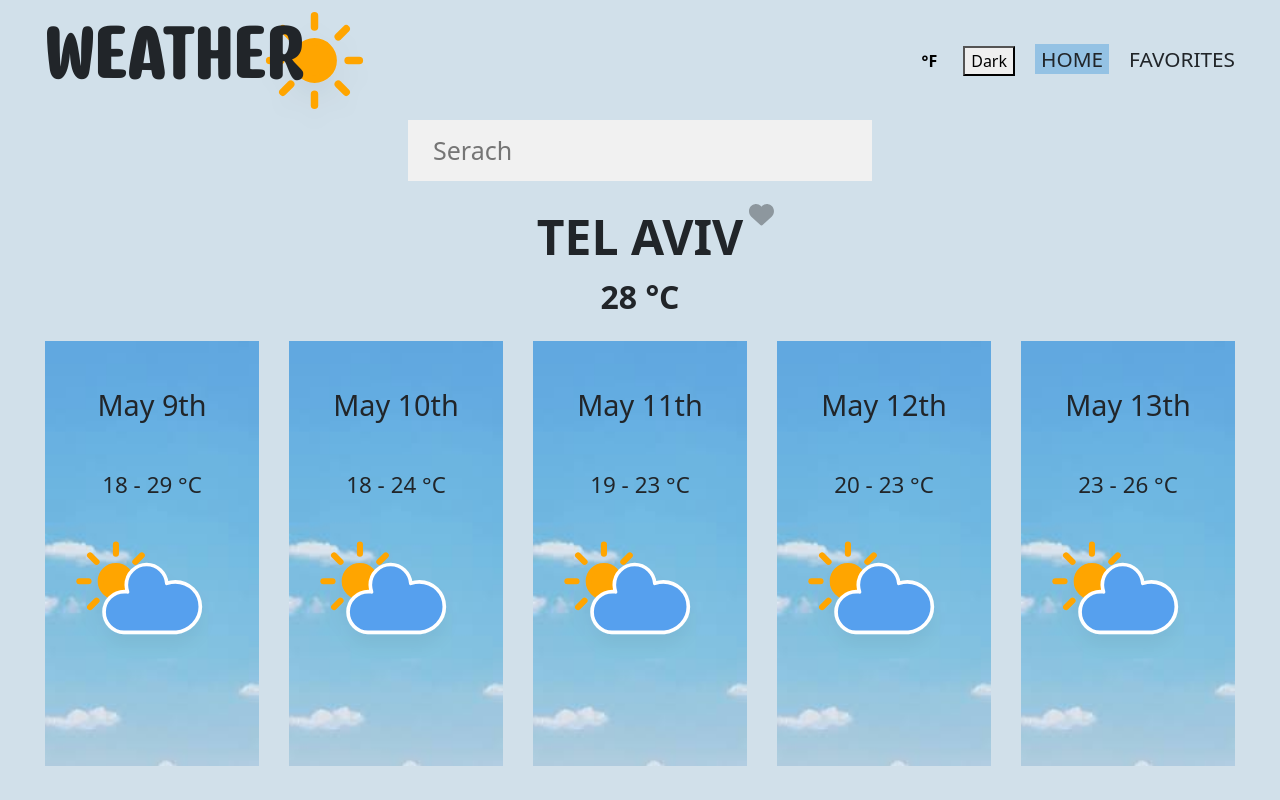
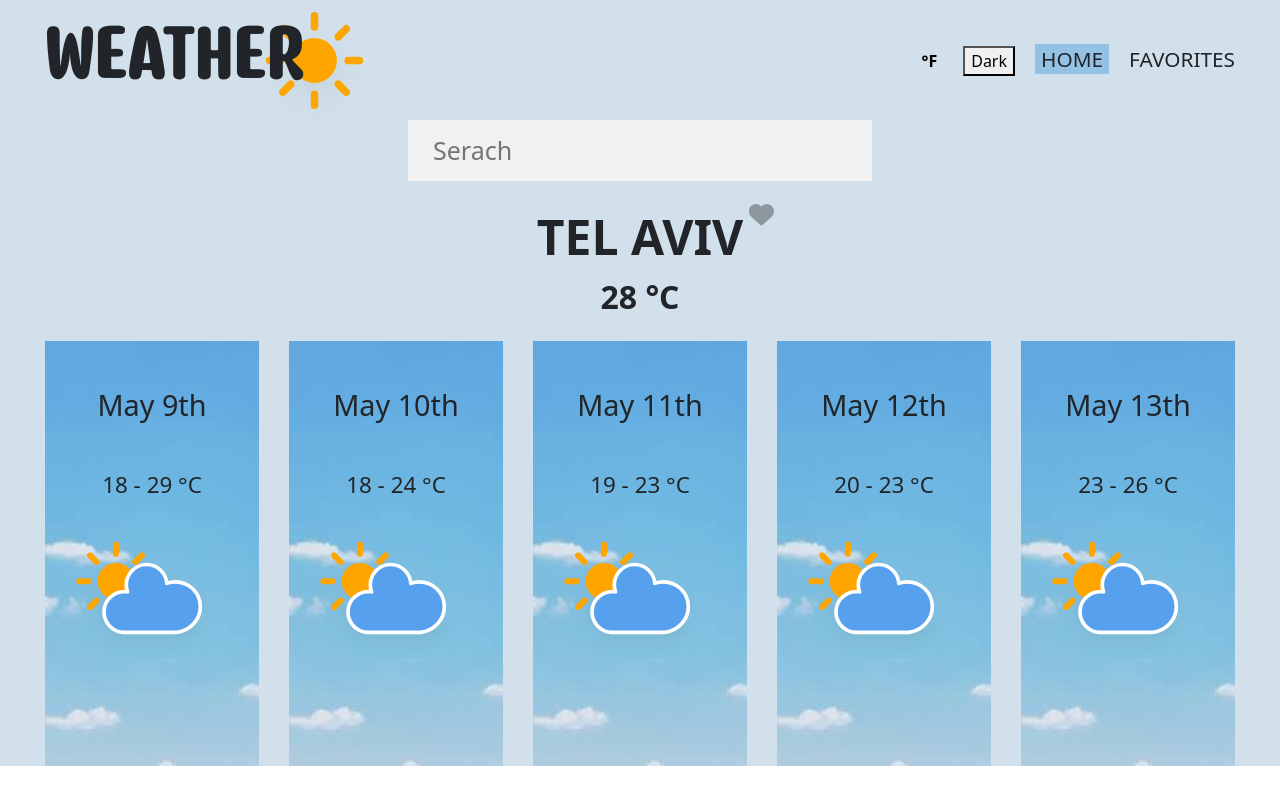
Before and after one commit to DvirAvraham/Dvir-Avraham-15-05-2022, a React (Create React App) app: page /#/ in a window 1280 px wide. Built offline with nearby package versions, Linux system fonts and the light colour scheme.

Commit message:
app height fix

```diff
--- a/src/assets/styles/basics/base.css
+++ b/src/assets/styles/basics/base.css
@@ -15,14 +15,10 @@ body {
   font-family: 'Poppins';
 }
 
-#root{
-  height: 100%;
-}
 
 .app{
   background-color: #d1e0ea;
   transition: background-color 0.5s;
-  height: 100%;
 }
 
 img {
--- a/src/assets/styles/mq.css
+++ b/src/assets/styles/mq.css
@@ -40,11 +40,17 @@
     input:focus-visible{
         outline: 0
     }
+    .favorite-page{
+        min-height:100vh;
+    }
 
 }
 
 
 @media (min-width: 800px) {
+    .favorite-page{
+        min-height:100vh;
+    }
     .search-list .city-name{
         width: 12rem;
         border: 0;
--- a/src/services/WeatherService.js
+++ b/src/services/WeatherService.js
@@ -502,7 +502,6 @@ async function getGeoLocation() {
   return LOC;
   const position = await getPosition();
   try {
-    console.log(position);
     const res = await axios.get(
       `http://dataservice.accuweather.com/locations/v1/cities/geoposition/search?apikey=${API_KEY}&q=${position.coords.latitude}%2C${position.coords.longitude}`
     );
```
